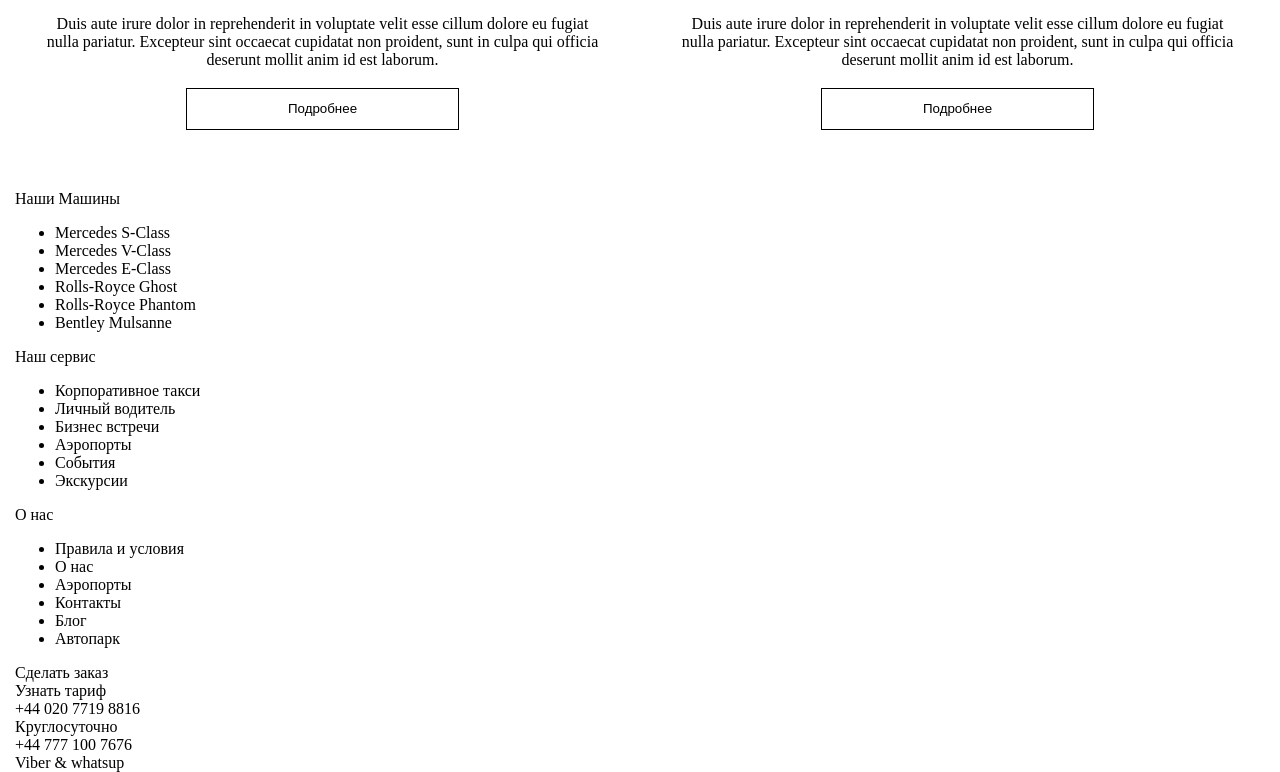
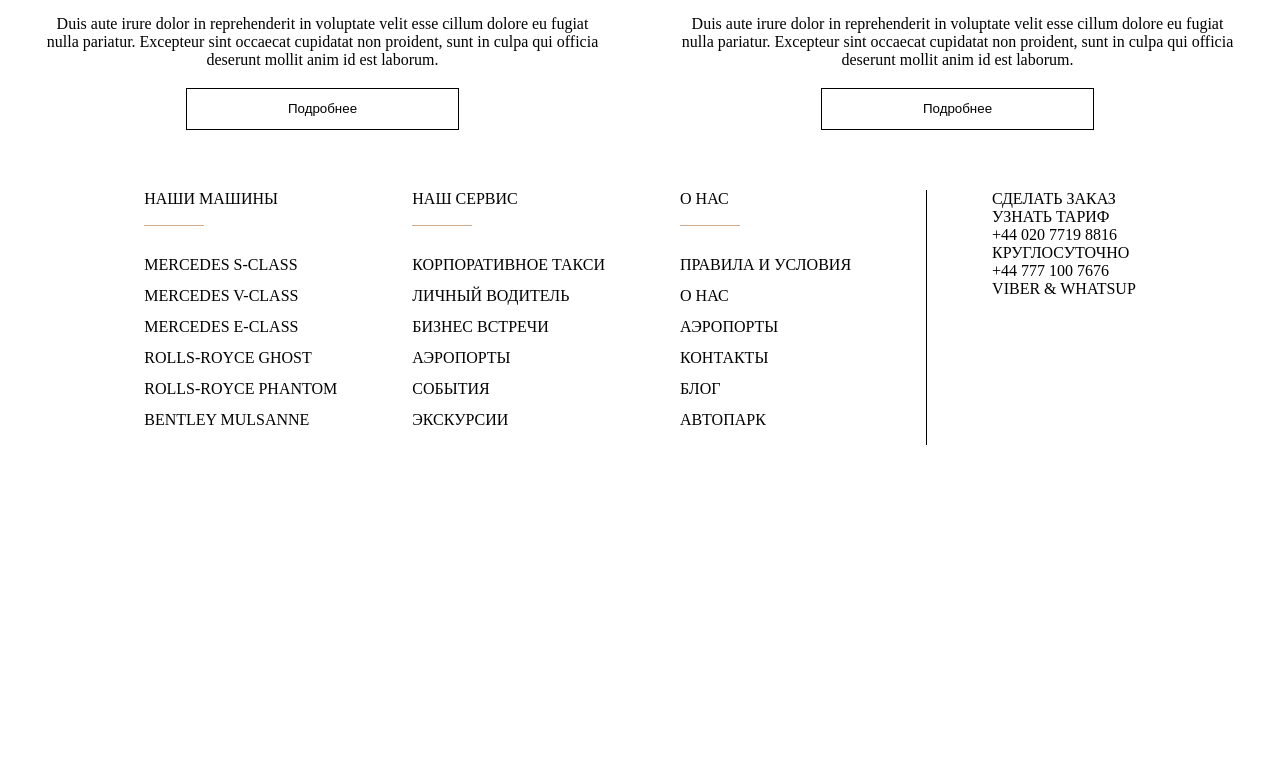
Before and after one commit to Jekynss/pet-markup, a plain HTML site: page index.html in a window 1280 px wide. Shown: the part 2039-2811 px from the top of the page. After the commit the page ends 2484 px from the top, so only its background shows below. Drawn offline with Linux system fonts and the light colour scheme.

Commit message:
Update styles

```diff
--- a/styles.css
+++ b/styles.css
@@ -161,3 +161,31 @@ body{
     flex-wrap: wrap;
     justify-content: space-between;
 }
+.footer{
+    display: flex;
+    text-transform: uppercase;
+    justify-content: center;
+}
+.footer__left-block{
+    display: flex;
+}
+.footer__column-underline{
+    height: 1px;
+    width: 60px;
+    margin: 17px 0 30px;
+    background-color: #d0aa8c;
+}
+.footer__menu{
+    padding: 0px;
+}
+.left-block{
+    margin-right: 75px;
+}
+.footer__menu-li{
+    margin-bottom: 13px;
+    list-style-type: none;
+}
+.footer__right-block{
+    padding-left: 65px;
+    border-left: 1px black solid;
+}
```
